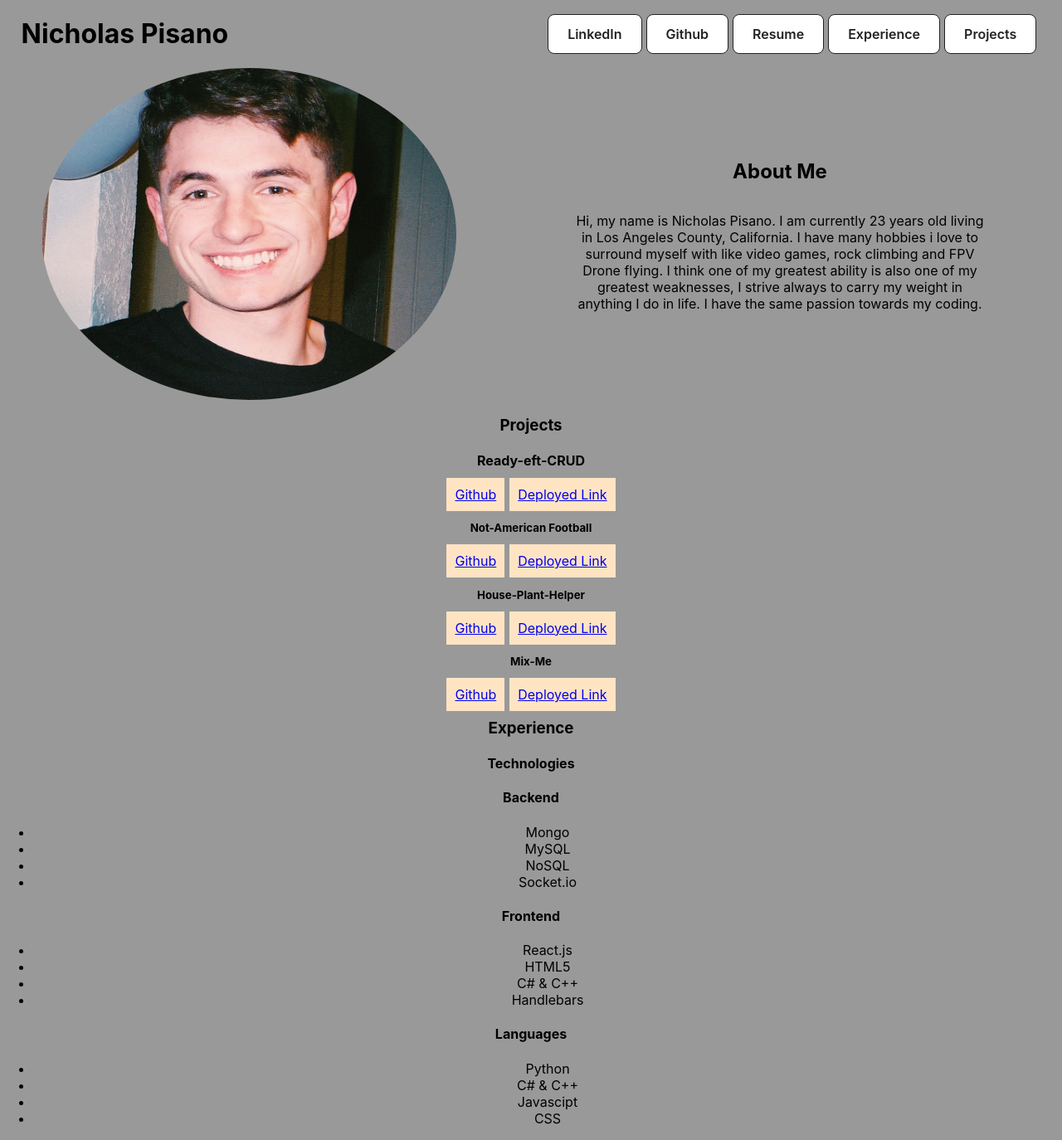
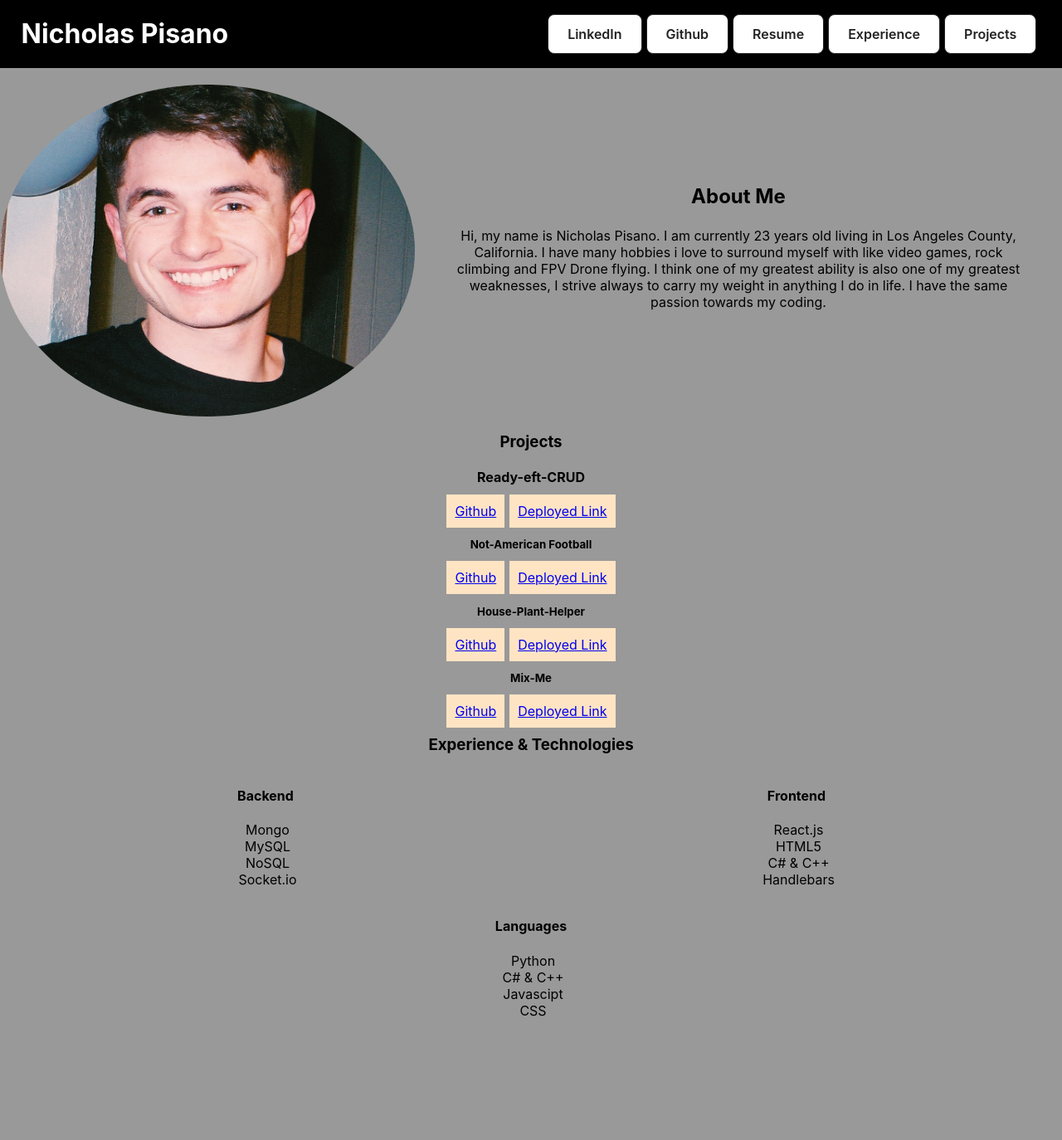
Before and after one commit to Lekashi/React-Portfolio, a React (Create React App) app: page / in a window 1280 px wide. Shown: the whole page at 83% size. After the commit the page ends 1243 px from the top, so only its background shows below. Built offline with nearby package versions, Linux system fonts and the light colour scheme.

Commit message:
Added CSS too Experience

```diff
--- a/src/components/Aboutme/index.css
+++ b/src/components/Aboutme/index.css
@@ -1,5 +1,9 @@
 img {
     border-radius: 50%;
+}
+
+h2 {
+    margin: 8px;
 }
 
 .aboutMe {
@@ -16,5 +20,5 @@ img {
 .whoIAm {
     padding: 10px;
     margin: 5px 30px 5px 30px;
-    width: 500px;
+    width: 700px;
 }
--- /dev/null
+++ b/src/components/Experience/index.css
@@ -0,0 +1,20 @@
+ul {
+    list-style: none;
+    width:400px;
+    margin: 15px;
+}
+
+li {
+    margin-right: 35px;
+}
+
+.tech {
+    display: flex;
+    flex-wrap: wrap;
+    justify-content: space-around;
+}
+
+#experience {
+    display: flex;
+    flex-direction: column;
+}
--- a/src/components/Experience/index.js
+++ b/src/components/Experience/index.js
@@ -1,10 +1,11 @@
 import React from "react";
+import "./index.css";
 
 const Experience = () => {
   return (
-    <div>
-        <h3 id="experience">Experience</h3>
-        <h4>Technologies</h4>
+    <div id="experience">
+      <h3>Experience & Technologies</h3>
+      <div className="tech">
         <div>
           <h4>Backend</h4>
           <ul>
@@ -33,6 +34,7 @@ const Experience = () => {
           </ul>
         </div>
       </div>
+    </div>
   );
 };
 
--- a/src/components/Header/index.css
+++ b/src/components/Header/index.css
@@ -1,9 +1,12 @@
 header {
+  margin-bottom: 20px;
   width: 100%;
   display: flex;
   flex-wrap: wrap;
   align-items: center;
   justify-content: space-between;
+  background-color: #000000;
+  color: rgb(255, 255, 255);
 }
 
 nav {
```
